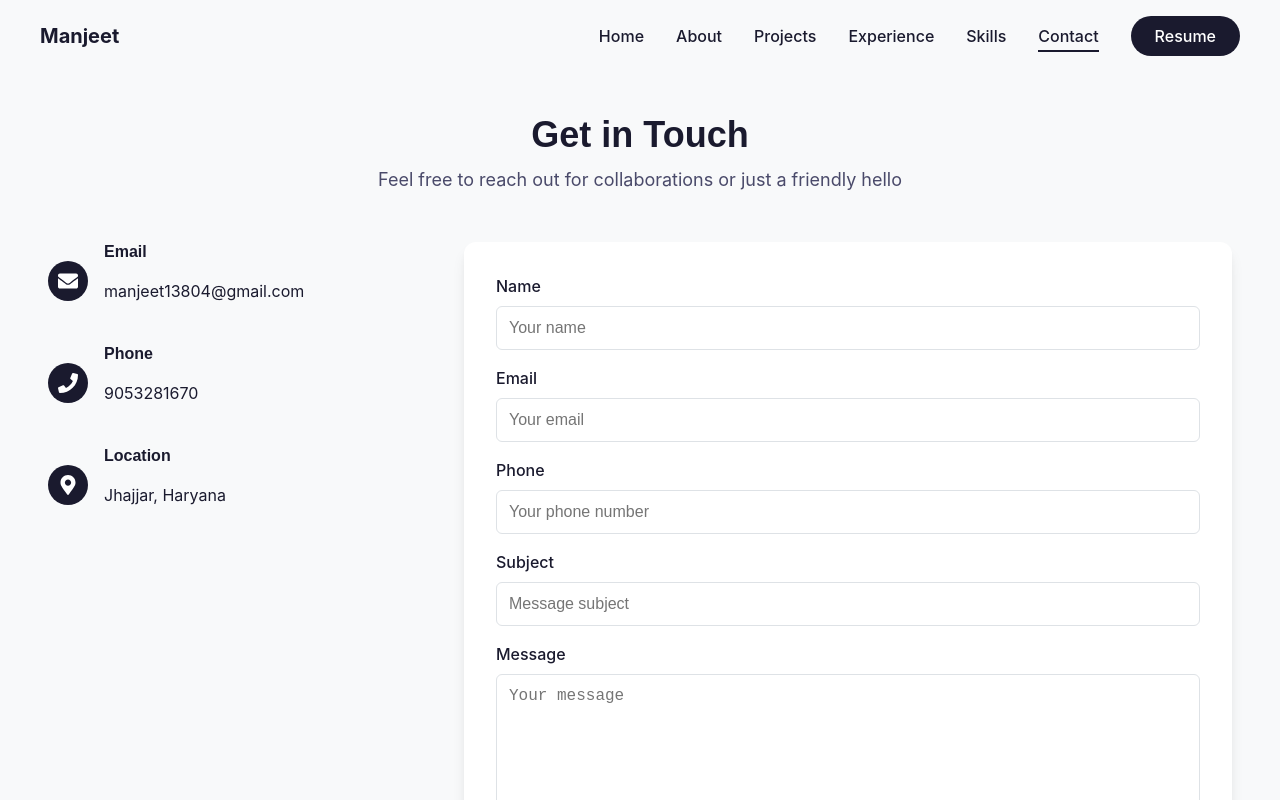
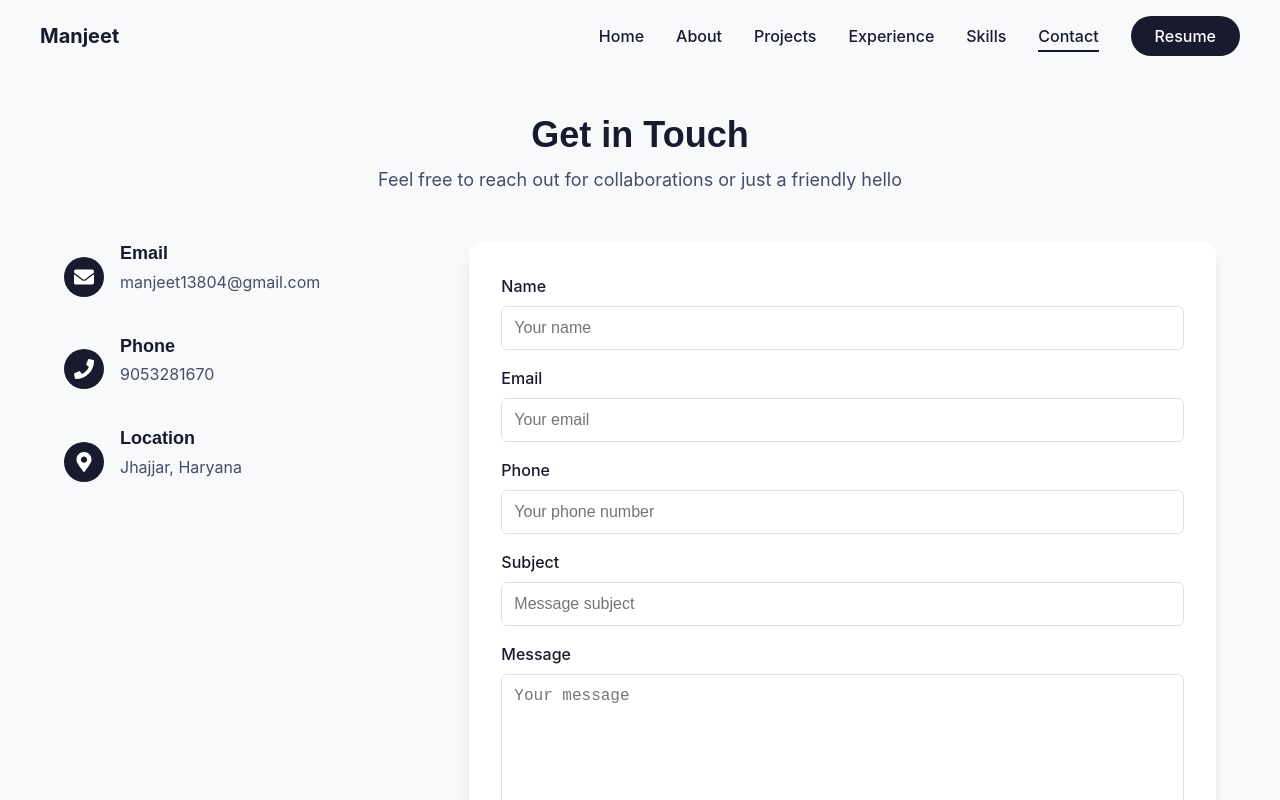
Before and after one commit to manjeet13804/manjeet-portfolio, a React (Create React App) app: page /contact in a window 1280 px wide. Shown: the top 800 px of the page. Built offline with nearby package versions, Linux system fonts and the light colour scheme.

Commit message:
file updated successfully

```diff
--- a/src/components/Contact.js
+++ b/src/components/Contact.js
@@ -12,11 +12,20 @@ const ContactContainer = styled(motion.div)`
   @media (max-width: ${({ theme }) => theme.breakpoints.md}) {
     padding: ${({ theme }) => `${theme.spacing[16]} ${theme.spacing[4]}`};
   }
+
+  @media (max-width: ${({ theme }) => theme.breakpoints.sm}) {
+    padding: ${({ theme }) => `${theme.spacing[12]} ${theme.spacing[3]}`};
+  }
 `;
 
 const Content = styled.div`
   max-width: ${({ theme }) => theme.breakpoints.xl};
   margin: 0 auto;
+  padding: 0 ${({ theme }) => theme.spacing[4]};
+
+  @media (max-width: ${({ theme }) => theme.breakpoints.sm}) {
+    padding: 0 ${({ theme }) => theme.spacing[2]};
+  }
 `;
 
 const SectionTitle = styled(motion.h2)`
@@ -27,6 +36,10 @@ const SectionTitle = styled(motion.h2)`
 
   @media (max-width: ${({ theme }) => theme.breakpoints.md}) {
     font-size: ${({ theme }) => theme.fontSizes['3xl']};
+  }
+
+  @media (max-width: ${({ theme }) => theme.breakpoints.sm}) {
+    font-size: ${({ theme }) => theme.fontSizes['2xl']};
   }
 `;
 
@@ -51,8 +64,19 @@ const ContactGrid = styled.div`
   gap: ${({ theme }) => theme.spacing[8]};
   margin-top: ${({ theme }) => theme.spacing[8]};
 
+  @media (max-width: ${({ theme }) => theme.breakpoints.lg}) {
+    grid-template-columns: 1fr 1.5fr;
+    gap: ${({ theme }) => theme.spacing[6]};
+  }
+
   @media (max-width: ${({ theme }) => theme.breakpoints.md}) {
     grid-template-columns: 1fr;
+    gap: ${({ theme }) => theme.spacing[8]};
+  }
+
+  @media (max-width: ${({ theme }) => theme.breakpoints.sm}) {
+    margin-top: ${({ theme }) => theme.spacing[6]};
+    gap: ${({ theme }) => theme.spacing[6]};
   }
 `;
 
@@ -60,6 +84,10 @@ const ContactInfo = styled.div`
   display: flex;
   flex-direction: column;
   gap: ${({ theme }) => theme.spacing[6]};
+
+  @media (max-width: ${({ theme }) => theme.breakpoints.md}) {
+    gap: ${({ theme }) => theme.spacing[4]};
+  }
 `;
 
 const InfoItem = styled.div`
@@ -67,6 +95,28 @@ const InfoItem = styled.div`
   align-items: center;
   gap: ${({ theme }) => theme.spacing[4]};
   color: ${({ theme }) => theme.colors.text};
+
+  @media (max-width: ${({ theme }) => theme.breakpoints.sm}) {
+    gap: ${({ theme }) => theme.spacing[3]};
+  }
+
+  h4 {
+    font-size: ${({ theme }) => theme.fontSizes.lg};
+    margin-bottom: ${({ theme }) => theme.spacing[1]};
+
+    @media (max-width: ${({ theme }) => theme.breakpoints.sm}) {
+      font-size: ${({ theme }) => theme.fontSizes.md};
+    }
+  }
+
+  p {
+    font-size: ${({ theme }) => theme.fontSizes.md};
+    color: ${({ theme }) => theme.colors.textLight};
+
+    @media (max-width: ${({ theme }) => theme.breakpoints.sm}) {
+      font-size: ${({ theme }) => theme.fontSizes.sm};
+    }
+  }
 `;
 
 const InfoIcon = styled.div`
@@ -89,6 +139,15 @@ const ContactForm = styled(motion.form)`
   padding: ${({ theme }) => theme.spacing[8]};
   border-radius: ${({ theme }) => theme.borderRadius.xl};
   box-shadow: ${({ theme }) => theme.shadows.lg};
+
+  @media (max-width: ${({ theme }) => theme.breakpoints.md}) {
+    padding: ${({ theme }) => theme.spacing[6]};
+  }
+
+  @media (max-width: ${({ theme }) => theme.breakpoints.sm}) {
+    padding: ${({ theme }) => theme.spacing[4]};
+    gap: ${({ theme }) => theme.spacing[3]};
+  }
 `;
 
 const InputGroup = styled.div`
@@ -107,7 +166,13 @@ const Input = styled.input`
   border: 1px solid ${({ theme }) => theme.colors.gray[300]};
   border-radius: ${({ theme }) => theme.borderRadius.md};
   font-size: ${({ theme }) => theme.fontSizes.md};
+  width: 100%;
   transition: ${({ theme }) => theme.transitions.default};
+
+  @media (max-width: ${({ theme }) => theme.breakpoints.sm}) {
+    padding: ${({ theme }) => theme.spacing[2]};
+    font-size: ${({ theme }) => theme.fontSizes.sm};
+  }
 
   &:focus {
     outline: none;
@@ -122,8 +187,15 @@ const TextArea = styled.textarea`
   border-radius: ${({ theme }) => theme.borderRadius.md};
   font-size: ${({ theme }) => theme.fontSizes.md};
   min-height: 150px;
+  width: 100%;
   resize: vertical;
   transition: ${({ theme }) => theme.transitions.default};
+
+  @media (max-width: ${({ theme }) => theme.breakpoints.sm}) {
+    padding: ${({ theme }) => theme.spacing[2]};
+    font-size: ${({ theme }) => theme.fontSizes.sm};
+    min-height: 120px;
+  }
 
   &:focus {
     outline: none;
@@ -167,12 +239,21 @@ const SocialLinks = styled.div`
   gap: ${({ theme }) => theme.spacing[4]};
   margin-top: ${({ theme }) => theme.spacing[6]};
   justify-content: center;
+
+  @media (max-width: ${({ theme }) => theme.breakpoints.sm}) {
+    gap: ${({ theme }) => theme.spacing[3]};
+    margin-top: ${({ theme }) => theme.spacing[4]};
+  }
 `;
 
 const SocialIcon = styled(motion.a)`
   color: ${({ theme }) => theme.colors.primary};
   font-size: ${({ theme }) => theme.fontSizes['2xl']};
   transition: ${({ theme }) => theme.transitions.default};
+
+  @media (max-width: ${({ theme }) => theme.breakpoints.sm}) {
+    font-size: ${({ theme }) => theme.fontSizes.xl};
+  }
 
   &:hover {
     color: ${({ theme }) => theme.colors.accent};
```
